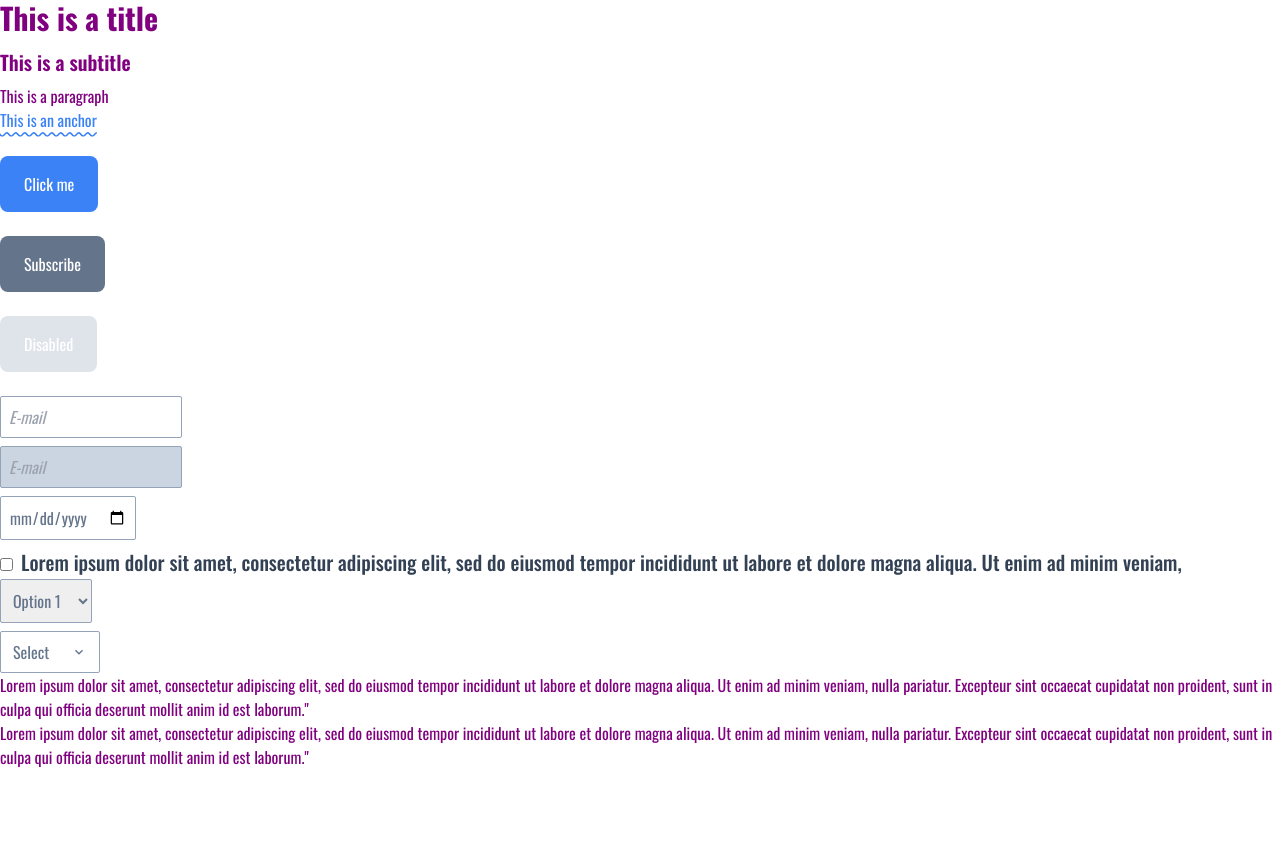
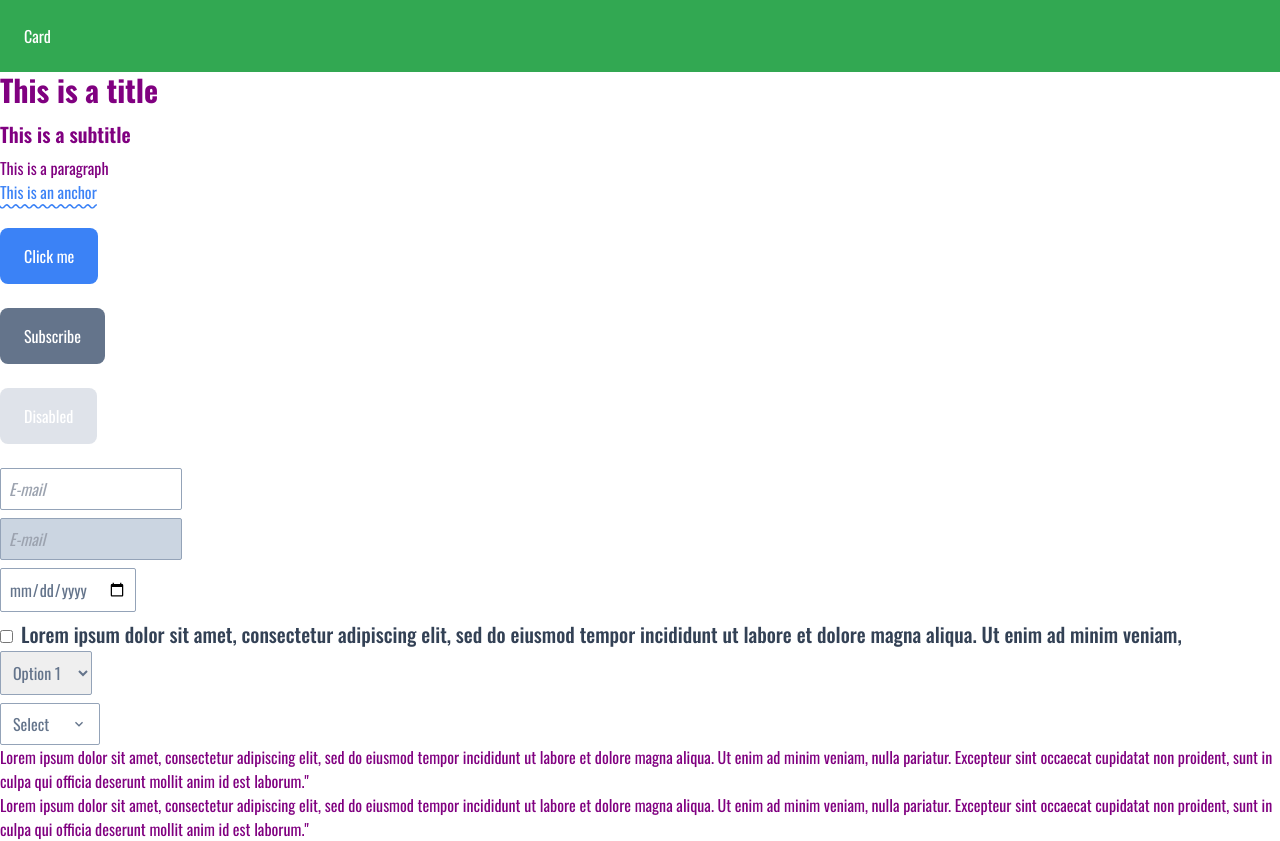
Before and after one commit to Khaffycodes/tailwind, a Next.js app: page / in a window 1280 px wide. Before the commit the page ends 800 px from the top, so only its background shows below. Built offline with nearby package versions, Linux system fonts and the light colour scheme.

Commit message:
learning darkmode

```diff
--- a/app/globals.css
+++ b/app/globals.css
@@ -55,3 +55,9 @@
     @apply hover:bg-slate-400;
   }
 }
+
+@layer components {
+  .card {
+    background-color: theme('colors.greeny');
+  }
+}
--- a/app/page.js
+++ b/app/page.js
@@ -16,6 +16,7 @@ export default function Home() {
 
   return (
     <div>
+      <div className="card p-4 text-white ">Card</div>
       <h1>This is a title</h1>
       <h2 className="mb-1 text-xl font-semibold">This is a subtitle</h2>
       <p className="text-base">This is a paragraph</p>
--- a/tailwind.config.js
+++ b/tailwind.config.js
@@ -1,5 +1,6 @@
 /** @type {import('tailwindcss').Config} */
 module.exports = {
+  darkMode: 'class',
   content: [
     './app/**/*.{js,ts,jsx,tsx}',
     './pages/**/*.{js,ts,jsx,tsx}',
```
